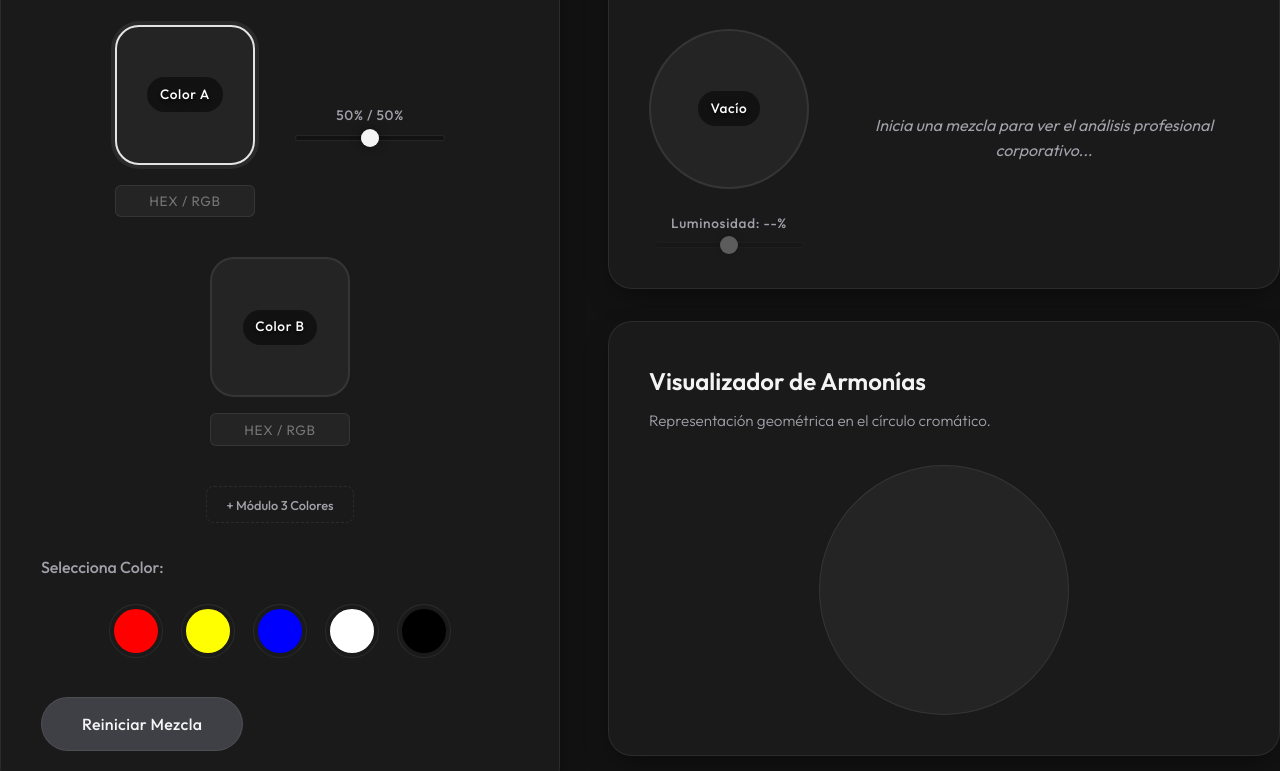
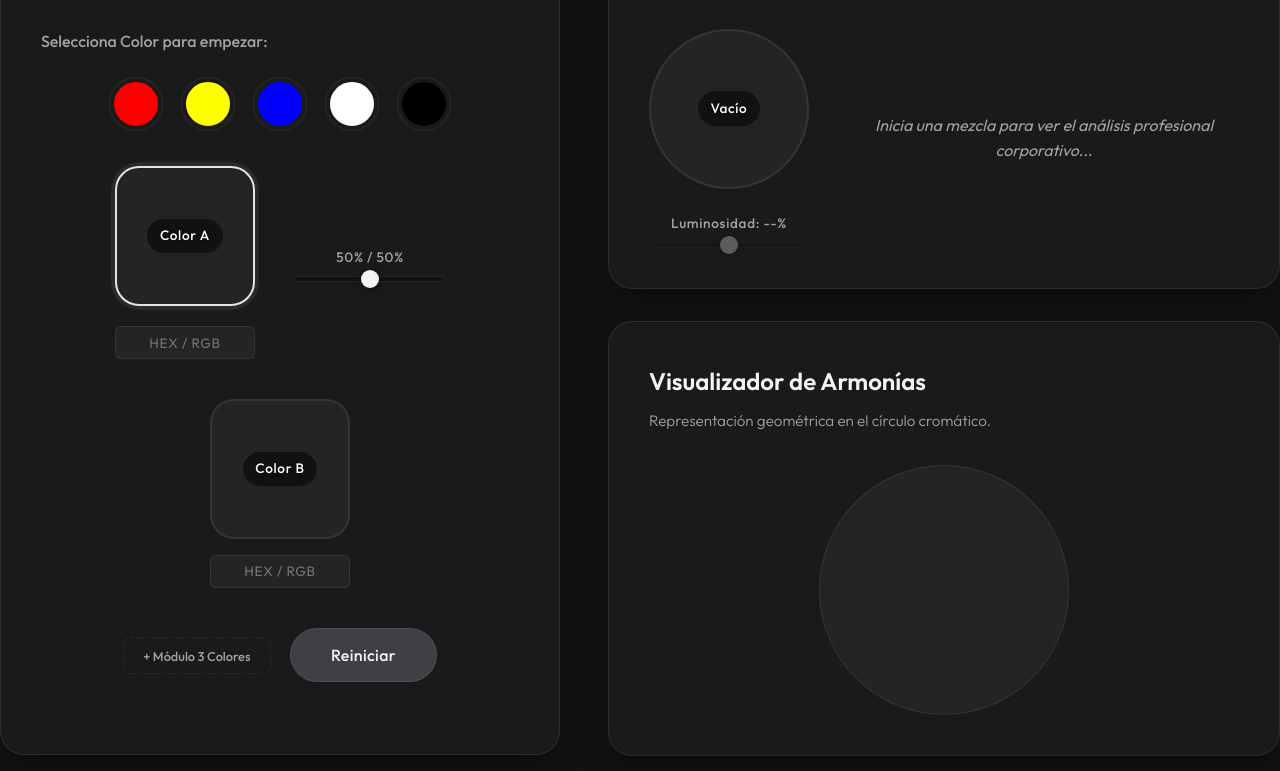
Before and after one commit to HamiltonLeiva/colorimetria_y_psicologia_del_color, a website built with Vite: page index.html in a window 1280 px wide. Shown: the part 368-1139 px from the top of the page. Built offline with nearby package versions, Linux system fonts and the light colour scheme.

Commit message:
Corregir errores de renderizado y actualizar arquitectura II

```diff
--- a/index.html
+++ b/index.html
@@ -25,6 +25,13 @@
             <h2 id="mixer-heading">Mesa de Mezcla</h2>
             <p>Combina primarios para descubrir secundarios y terciarios</p>
           </header>
+
+          <div class="controls intro-palette">
+            <h3>Selecciona Color para empezar:</h3>
+            <div class="palette-selectors" id="primary-palette">
+              <!-- Botones a través de JS -->
+            </div>
+          </div>
 
           <div class="mixer-interface" id="mixer-interface">
             <div class="slot-wrapper">
@@ -61,14 +68,7 @@
 
           <div style="text-align: center; margin-bottom: 2rem;">
             <button id="btn-toggle-3color" class="btn-toggle-mode">+ Módulo 3 Colores</button>
-          </div>
-
-          <div class="controls">
-            <h3>Selecciona Color:</h3>
-            <div class="palette-selectors" id="primary-palette">
-              <!-- Botones a través de JS -->
-            </div>
-            <button id="btn-reset" class="btn-primary">Reiniciar Mezcla</button>
+            <button id="btn-reset" class="btn-primary" style="margin-left: 1rem;">Reiniciar</button>
           </div>
         </section>
 
--- a/src/components/MixerComponent.js
+++ b/src/components/MixerComponent.js
@@ -56,9 +56,21 @@ export class MixerComponent {
   }
 
   init() {
+    // Validación de integridad del DOM para este componente
+    const criticalNodes = ['palette', 'slotA', 'slotB', 'btnReset'];
+    const missing = criticalNodes.filter(key => !this.nodes[key]);
+
+    if (missing.length > 0) {
+        console.error(`MixerComponent: Faltan nodos críticos en el DOM: ${missing.join(', ')}`);
+        return;
+    }
+
     this.renderPalette();
     this.setupEventListeners();
     this.setActiveSlot(this.nodes.slotA);
+
+    // Estado inicial: Sugerir interacción
+    console.log("MixerComponent listo. Esperando interacción del usuario.");
   }
 
   setupEventListeners() {
```
